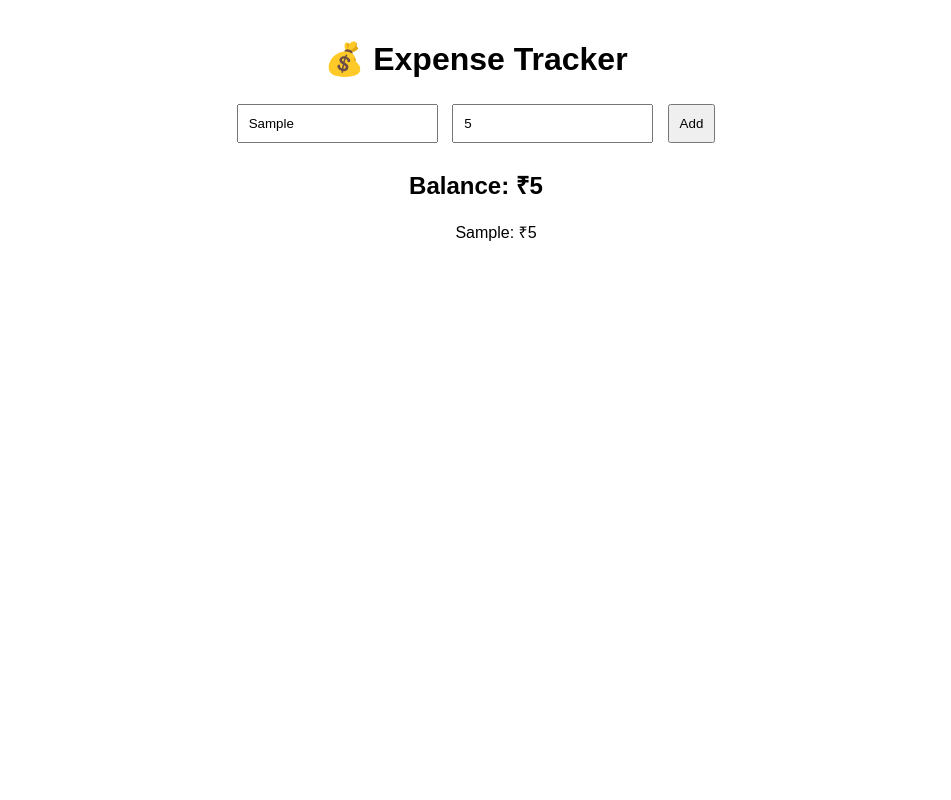
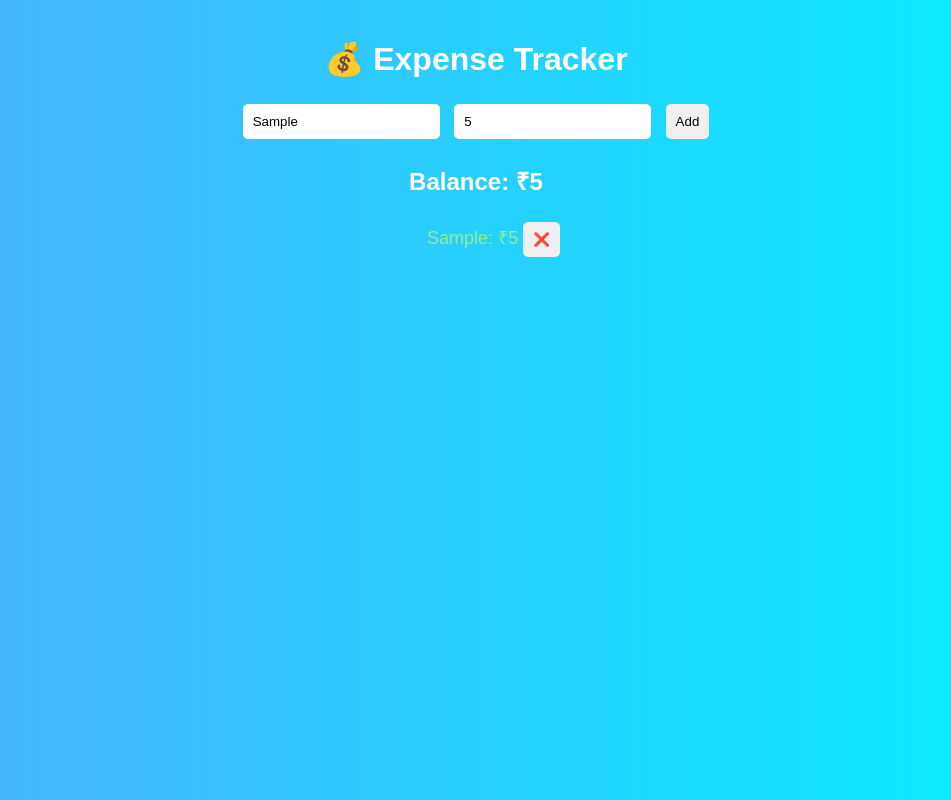
Before and after one commit to harini277/expense-tracker, a plain HTML site: page index.html in a window 1280 px wide. Both pictures are taken after typing "Sample", "5" into the empty fields and a click on the button "Add". Shown: the whole page, without its empty margins (164-1115 px from the left). Drawn offline with Linux system fonts and the light colour scheme.

Commit message:
UI + features update

```diff
--- a/script.js
+++ b/script.js
@@ -22,15 +22,40 @@ function updateUI() {
 
   let total = 0;
 
-  transactions.forEach(t => {
+  transactions.forEach((t, index) => {
     total += t.amount;
 
     const li = document.createElement("li");
+
+    // Color based on income/expense
+    if (t.amount > 0) {
+      li.style.color = "lightgreen";
+    } else {
+      li.style.color = "red";
+    }
+
     li.innerText = `${t.desc}: ₹${t.amount}`;
+
+    // Delete button
+    const btn = document.createElement("button");
+    btn.innerText = "❌";
+    btn.onclick = () => {
+      transactions.splice(index, 1);
+      localStorage.setItem("data", JSON.stringify(transactions));
+      updateUI();
+    };
+
+    li.appendChild(btn);
     list.appendChild(li);
   });
 
   balance.innerText = total;
 }
 
+// Show balance on button click
+function showBalance() {
+  document.getElementById("balanceBox").style.display = "block";
+}
+
+// Initial load
 updateUI();
--- a/style.css
+++ b/style.css
@@ -2,14 +2,23 @@ body {
   font-family: Arial;
   text-align: center;
   margin-top: 40px;
+  background: linear-gradient(to right, #4facfe, #00f2fe);
+  color: white;
 }
 
 input, button {
   padding: 10px;
   margin: 5px;
+  border: none;
+  border-radius: 5px;
+}
+
+button {
+  cursor: pointer;
 }
 
 li {
   list-style: none;
   margin: 10px;
+  font-size: 18px;
 }
```
